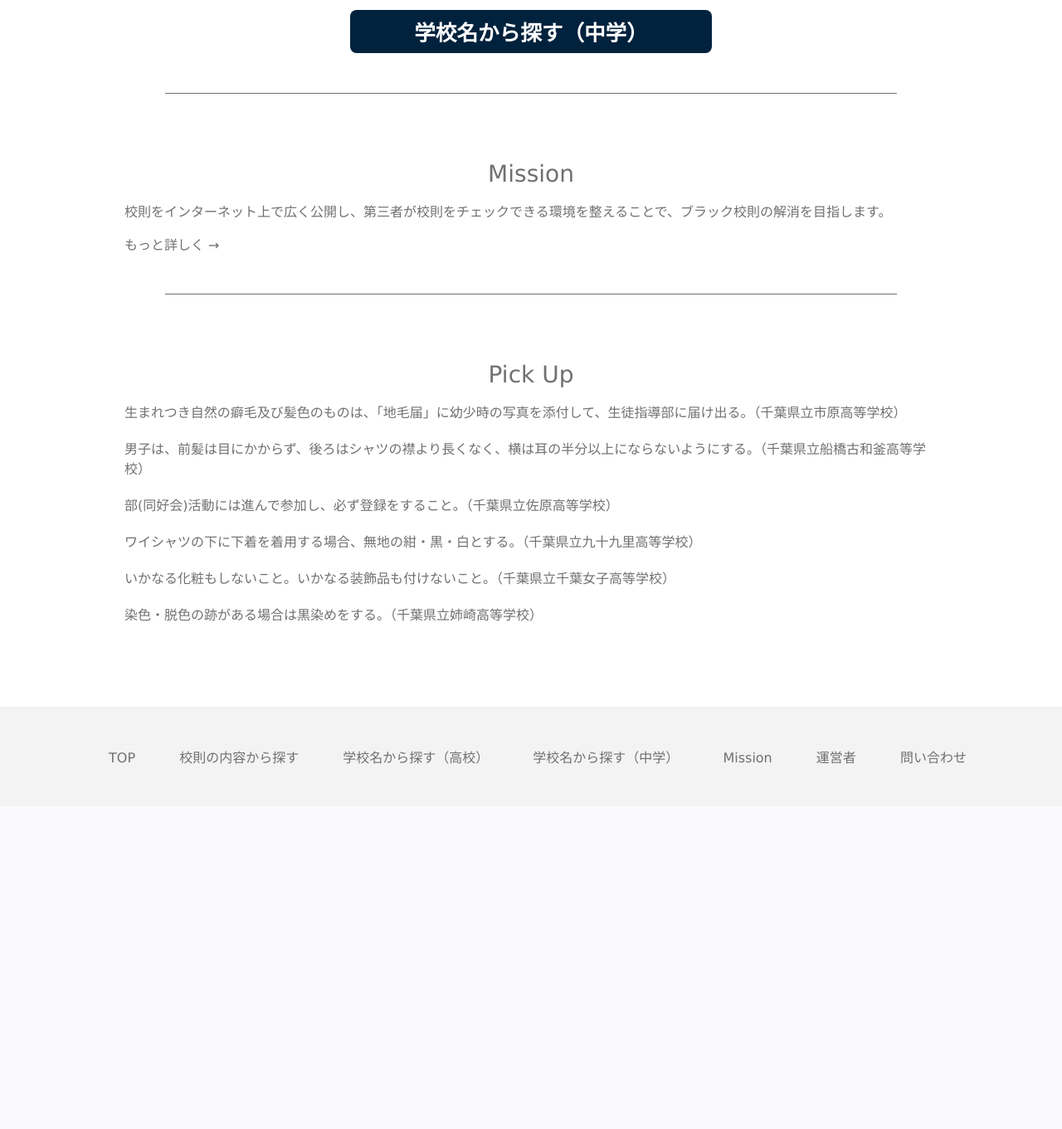
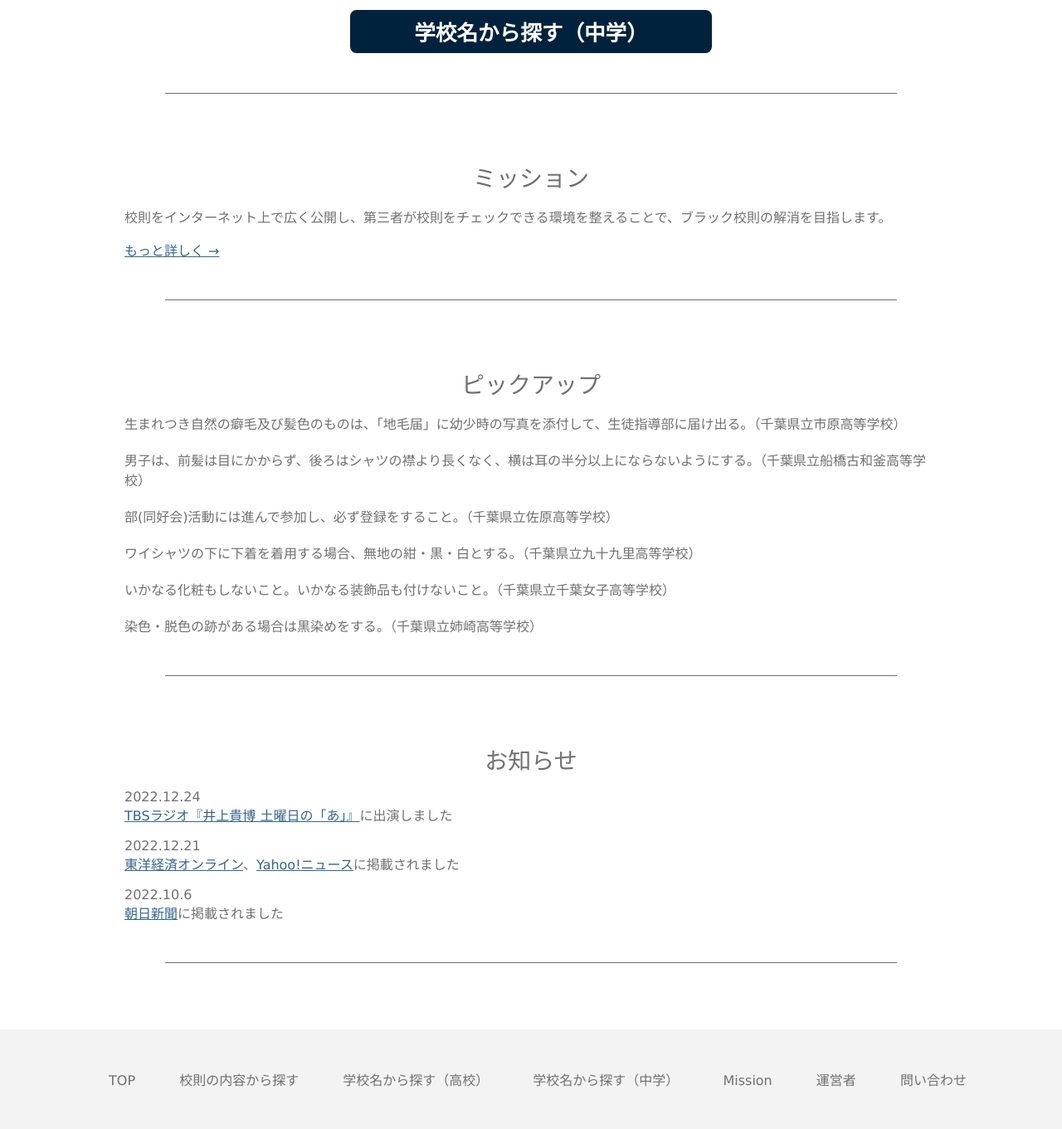
Before and after one commit to ryouym/SchoolRulesDB, a PHP site: page / in a window 1280 px wide. Shown: the part 662-2023 px from the top of the page at 83% size. Before the commit the page ends 1583 px from the top, so only its background shows below. Run offline with PHP 8.4, Linux system fonts and the light colour scheme.

Commit message:
Topにお知らせを追加。学校名などのハイパーリンクを黒から青に変更

```diff
--- a/jp/chiba.php
+++ b/jp/chiba.php
@@ -32,7 +32,7 @@ require("header.php");
         }
         // 学校情報の表示
         echo "<div class='school_list_each_shool_erea'>\n";
-        echo "<div class='school_list_school_name'><a href='http://schoolrulesdb.com/item.php?school_id=".$row['school_id']."'>".$row['school_name']."</a></div>\n";
+        echo "<div class='school_list_school_name hyperlink_text_decoration_none'><a href='http://schoolrulesdb.com/item.php?school_id=".$row['school_id']."'>".$row['school_name']."</a></div>\n";
 
         // キーワードの表示
         echo "<div class='school_list_rule_keywords_erea'>\n";
--- a/jp/chiba_middle_school.php
+++ b/jp/chiba_middle_school.php
@@ -32,7 +32,7 @@ require("header.php");
         }
         // 学校情報の表示
         echo "<div class='school_list_each_shool_erea'>\n";
-        echo "<div class='school_list_school_name'><a href='http://schoolrulesdb.com/item.php?school_id=".$row['school_id']."'>".$row['school_name']."</a></div>\n";
+        echo "<div class='school_list_school_name hyperlink_text_decoration_none'><a href='http://schoolrulesdb.com/item.php?school_id=".$row['school_id']."'>".$row['school_name']."</a></div>\n";
 
         // キーワードの表示
         echo "<div class='school_list_rule_keywords_erea'>\n";
--- a/jp/index.php
+++ b/jp/index.php
@@ -16,13 +16,13 @@ require("header.php");
     <div class="top_border"></div>
   </div>
   <div class="top_group">
-    <div class="top_h1"><h1>Mission</h1></div>
+    <div class="top_h1"><h1>ミッション</h1></div>
     <div class="top_body"><p>校則をインターネット上で広く公開し、第三者が校則をチェックできる環境を整えることで、ブラック校則の解消を目指します。</p></div>
-    <a href="mission.php">もっと詳しく →</a>
+    <div class="hyperlink"><a href="mission.php">もっと詳しく →</a></div>
     <div class="top_border"></div>
   </div>
   <div class="top_group">
-    <div class="top_h1"><h1>Pick Up</h1></div>
+    <div class="top_h1"><h1>ピックアップ</h1></div>
     <div class="top_body">
       <div class="top_pickupgroup">
       <div class="top_pickupgroup">
@@ -43,6 +43,14 @@ require("header.php");
         <div class="top_shcoolrules"><p><a href="https://www.schoolrulesdb.com/item.php?school_id=D112210000789">染色・脱色の跡がある場合は黒染めをする。（千葉県立姉崎高等学校）</a></p></div>
       </div>
     </div>
+    <div class="top_border"></div>
+  </div>
+  <div class="top_group">
+    <div class="top_h1"><h1>お知らせ</h1></div>
+    <div class="top_body hyperlink"><p>2022.12.24<br><a href="https://youtu.be/maTugkQf5Gg?t=1131">TBSラジオ『井上貴博 土曜日の「あ」』</a>に出演しました</p></div>
+    <div class="top_body hyperlink"><p>2022.12.21<br><a href="https://toyokeizai.net/articles/-/639849?page=2">東洋経済オンライン</a>、<a href="https://news.yahoo.co.jp/articles/4f9b06caeadde1788b91fab104a8fe422d070f13">Yahoo!ニュース</a>に掲載されました</p></div>
+    <div class="top_body hyperlink"><p>2022.10.6<br><a href="https://digital.asahi.com/articles/ASQB4530DQ9ZUDCB028.html">朝日新聞</a>に掲載されました</p></div>
+    <div class="top_border"></div>
   </div>
 </div>
 <?php include("footer.php"); ?> <!-- Footerの読み込み -->
--- a/jp/main.css
+++ b/jp/main.css
@@ -42,6 +42,27 @@ a:visited { color: #707070; }
 a:hover { text-decoration:none; color: #707070;}
 a:active { color: #707070; }
 a { text-decoration: none }
+
+.hyperlink a:link{
+  color: #326691;
+  text-decoration: underline;
+}
+
+.hyperlink a:visited{
+  color: #326691;
+  text-decoration: underline;
+}
+
+.hyperlink_text_decoration_none a:link{
+  color: #326691;
+  text-decoration: none;
+}
+
+.hyperlink_text_decoration_none a:visited{
+  color: #326691;
+  text-decoration: none;
+}
+
 
 /* wrapper */
   .wrapper {
@@ -262,12 +283,6 @@ input[type=text]:focus {
     margin: 4em 0 0 0;
   }
 
-.hyperlink a:link{
-  color: #326691;
-  text-decoration: underline;
-  font-weight: bold;
-}
-
  /* Missionページ ----------------------------------------------------------- */
   .mission h1 {
     margin: 2em 0 0 0;
```
